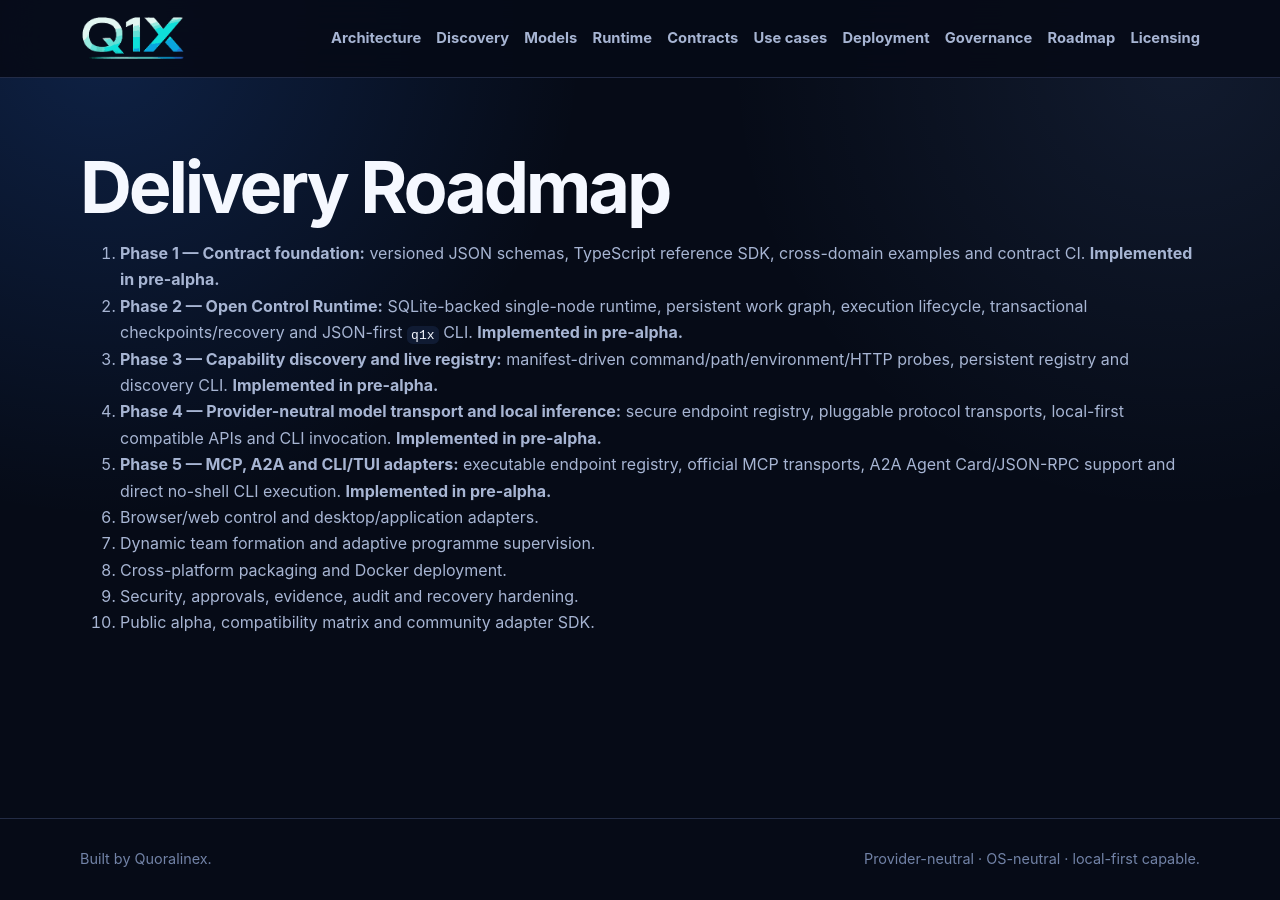
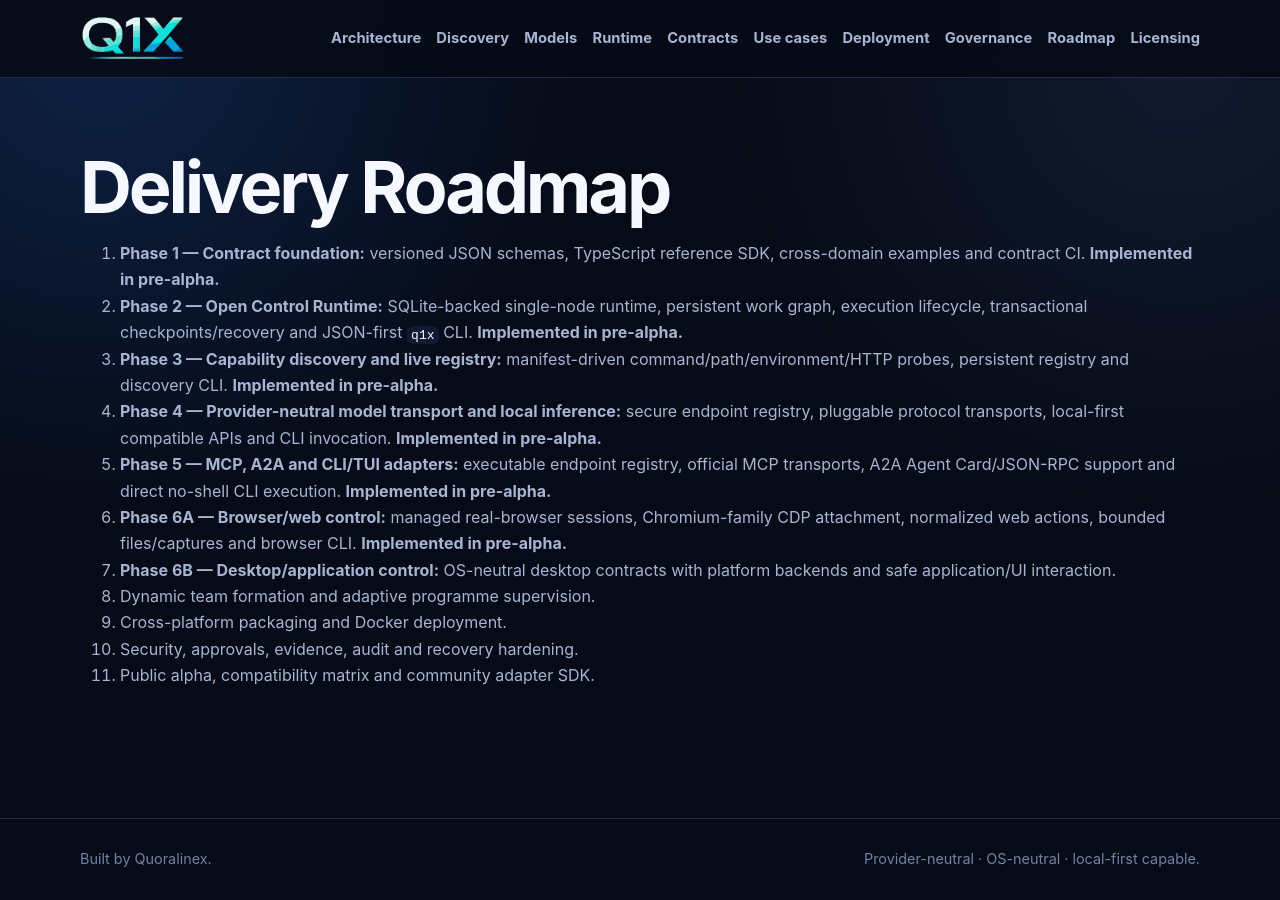
Before and after one commit to Quoralinex/q1x-community-orchestrator, a Jekyll site: the page built from docs/roadmap.md, in a window 1280 px wide. Built offline with Jekyll 4.4.1, drawn with Linux system fonts in a browser that asks for light colours; our own code applies the rules of GitHub Pages for plain Markdown files.

Commit message:
docs: complete Phase 6A browser control delivery

```diff
--- a/docs/roadmap.md
+++ b/docs/roadmap.md
@@ -5,8 +5,9 @@
 3. **Phase 3 — Capability discovery and live registry:** manifest-driven command/path/environment/HTTP probes, persistent registry and discovery CLI. **Implemented in pre-alpha.**
 4. **Phase 4 — Provider-neutral model transport and local inference:** secure endpoint registry, pluggable protocol transports, local-first compatible APIs and CLI invocation. **Implemented in pre-alpha.**
 5. **Phase 5 — MCP, A2A and CLI/TUI adapters:** executable endpoint registry, official MCP transports, A2A Agent Card/JSON-RPC support and direct no-shell CLI execution. **Implemented in pre-alpha.**
-6. Browser/web control and desktop/application adapters.
-7. Dynamic team formation and adaptive programme supervision.
-8. Cross-platform packaging and Docker deployment.
-9. Security, approvals, evidence, audit and recovery hardening.
-10. Public alpha, compatibility matrix and community adapter SDK.
+6. **Phase 6A — Browser/web control:** managed real-browser sessions, Chromium-family CDP attachment, normalized web actions, bounded files/captures and browser CLI. **Implemented in pre-alpha.**
+7. **Phase 6B — Desktop/application control:** OS-neutral desktop contracts with platform backends and safe application/UI interaction.
+8. Dynamic team formation and adaptive programme supervision.
+9. Cross-platform packaging and Docker deployment.
+10. Security, approvals, evidence, audit and recovery hardening.
+11. Public alpha, compatibility matrix and community adapter SDK.
```
Also changed, not shown: docs/architecture.md (+8 -0 lines), docs/browser-control.md (added, +62 -0 lines), docs/index.md (+1 -0 lines), tests/dist-contracts.test.mjs (+3 -0 lines), .github/workflows/contracts-ci.yml, README.md, packages/runtime/README.md.
